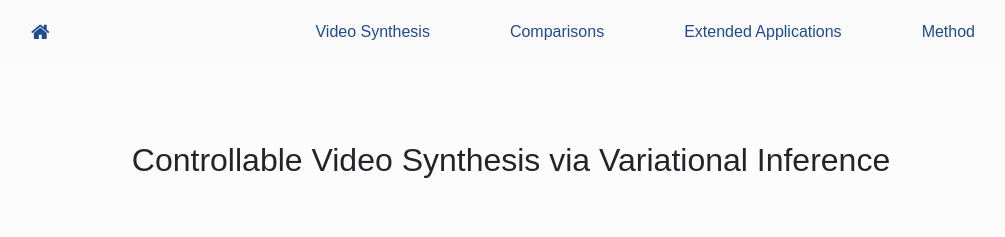
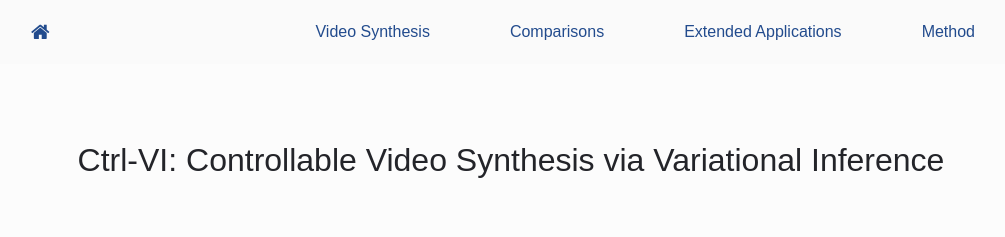
Before and after one commit to video-synthesis-variational/video-synthesis-variational.github.io, a plain HTML site: page index.html in a window 1280 px wide. Shown: the top 237 px of the page, without its empty margins (129-1134 px from the left). Drawn offline with Linux system fonts and the light colour scheme.

Commit message:
Update paper title in index.html

```diff
--- a/index.html
+++ b/index.html
@@ -53,7 +53,7 @@
     <!--==================== HOME ====================-->
     <section class="home section container">
         <div class="paper__title">
-            Controllable Video Synthesis via Variational Inference
+            Ctrl-VI: Controllable Video Synthesis via Variational Inference
         </div>
         <div class="paper__section-grid" style="grid-template-columns: repeat(4, 1fr)">
             <div class="paper__author"><a href="https://haoyi-duan.github.io/">Haoyi Duan</a><sup>1*</sup></div>
```
